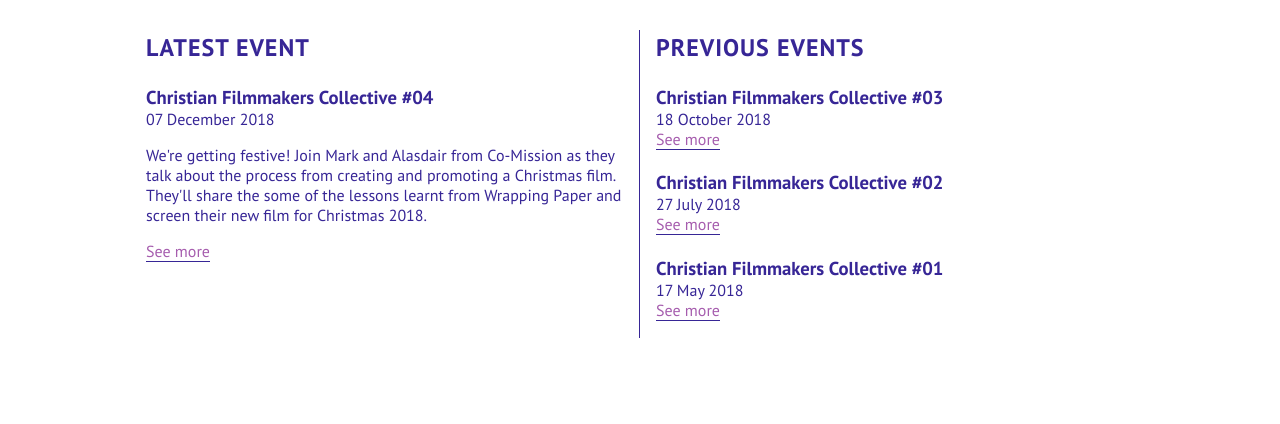
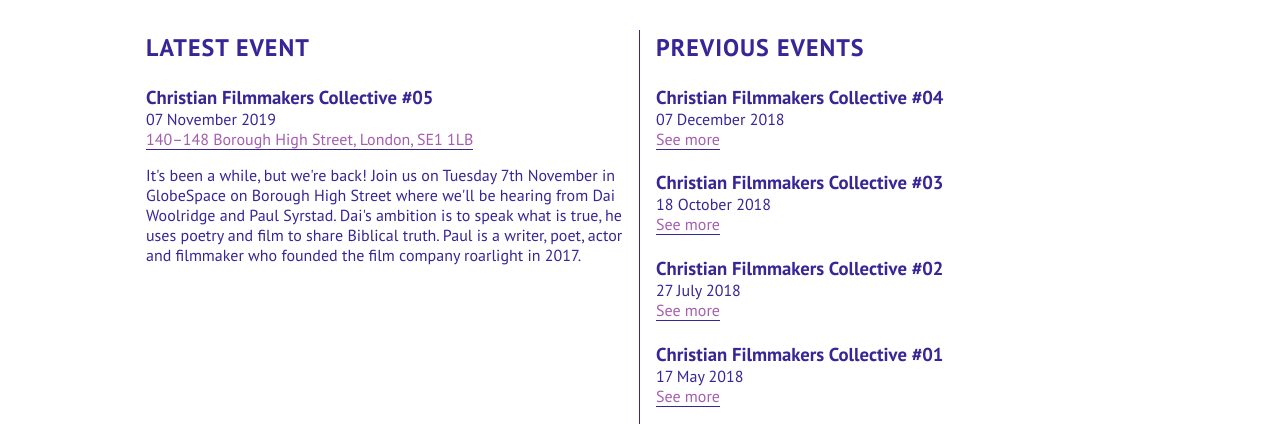
Before and after one commit to jamesdoc/cfc, an Eleventy site: page src/index.njk in a window 1280 px wide. Shown: the part 301-725 px from the top of the page. Built offline with nearby package versions, Linux system fonts and the light colour scheme; Eleventy itself is replaced by a stand-in of ours; files that its build step writes are made by us from their sources.

Commit message:
Add new event and show address on homepage

```diff
--- a/src/_data/events.json
+++ b/src/_data/events.json
@@ -1,4 +1,10 @@
 [
+  {
+    "name": "Christian Filmmakers Collective #05",
+    "date": "2019-11-07",
+    "address": "140–148 Borough High Street, London, SE1 1LB",
+    "description": "It's been a while, but we're back! Join us on Tuesday 7th November in GlobeSpace on Borough High Street where we'll be hearing from Dai Woolridge and Paul Syrstad. Dai's ambition is to speak what is true, he uses poetry and film to share Biblical truth. Paul is a writer, poet, actor and filmmaker who founded the film company roarlight in 2017."
+  },
   {
     "name": "Christian Filmmakers Collective #04",
     "date": "2018-12-07",
--- a/src/index.njk
+++ b/src/index.njk
@@ -16,6 +16,15 @@ layout: layouts/base.njk
 
     <h3 itemprop="name">{{ events[0].name }}</h3>
     <date itemprop="startDate" content="{{ events[0].date }}">{{ events[0].date | readableDate }}</date>
+
+    {% if events[0].address %}
+    <span itemprop="address">
+      <a href="https://www.google.com/maps/place/{{ events[0].address }}" target="_blank" rel="noopener">
+        {{ events[0].address }}
+      </a>
+    </span><br />
+    {% endif %}
+
     <p itemprop="description">{{ events[0].description }}</p>
     {% if events[0].url %}
       <a href="{{ events[0].url }}" target="_blank" rel="noopener" itemprop="url">
```
